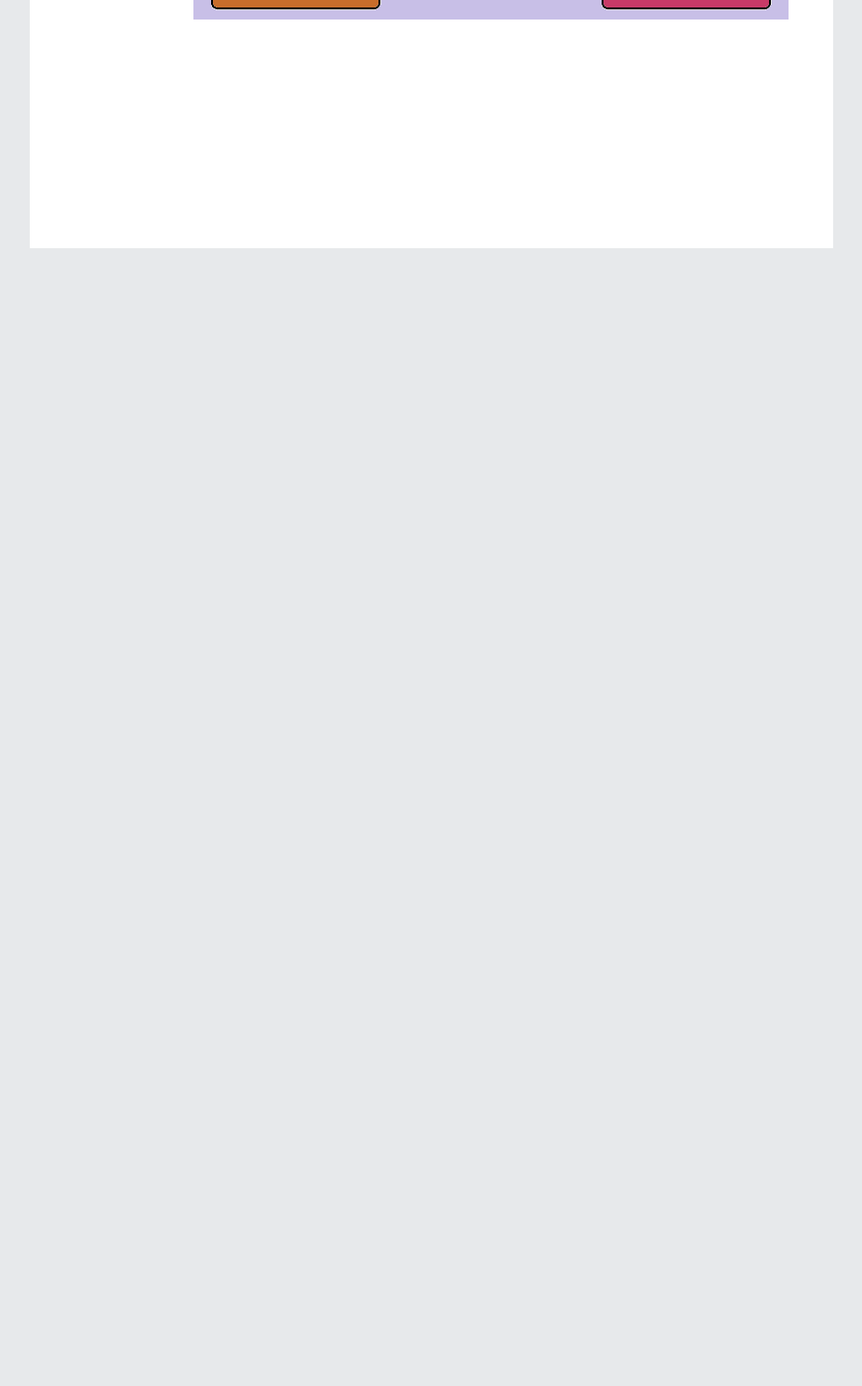
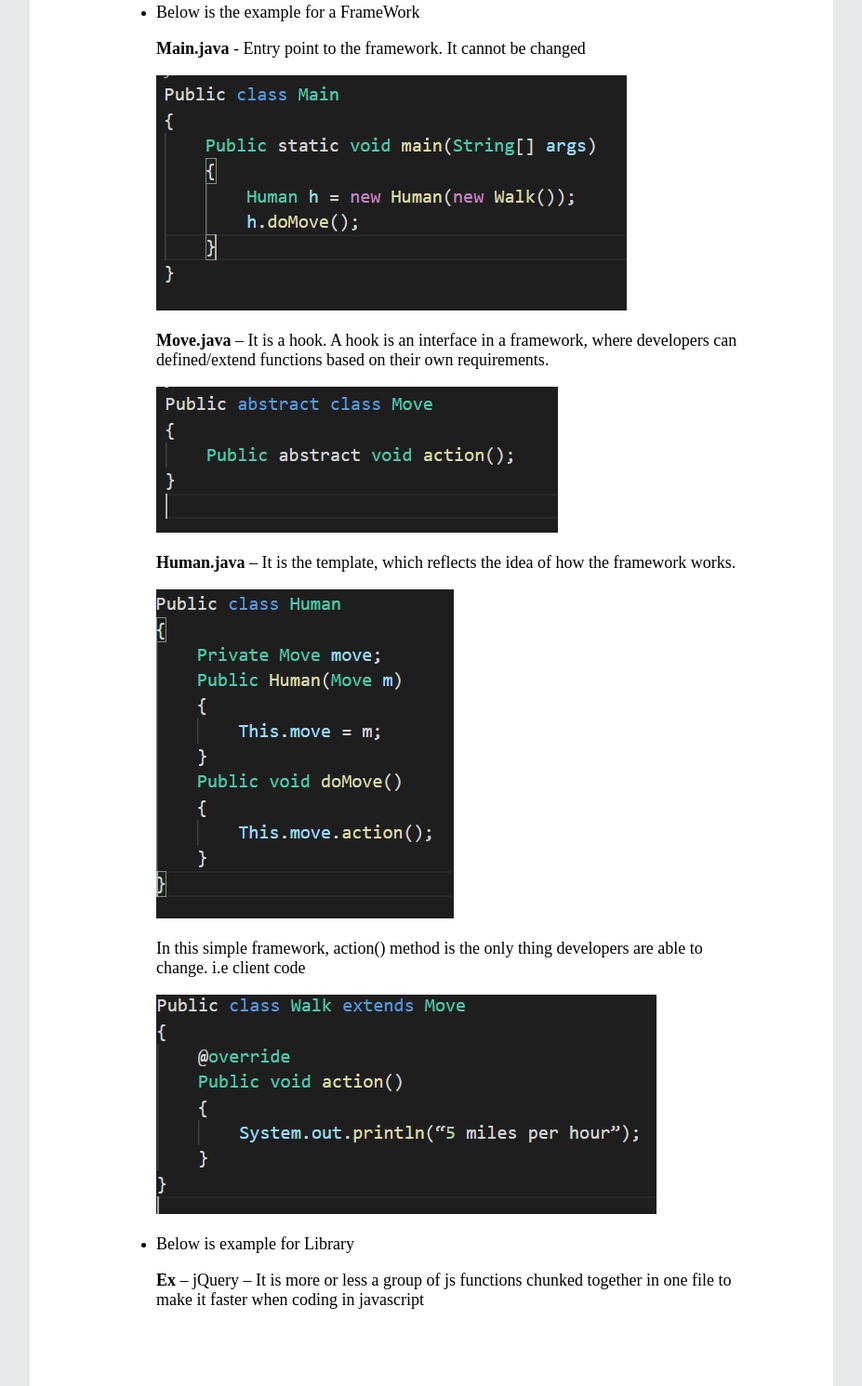
Before and after one commit to SRUJANA-PENUGONDA13/Technical-Blog-1, a plain HTML site: page index.html in a window 1280 px wide. Shown: the part 917-2408 px from the top of the page at 93% size, without its empty margins (176-1103 px from the left). Before the commit the page ends 1184 px from the top, so only its background shows below. Drawn offline with Linux system fonts and the light colour scheme.

Commit message:
Refactor - Updated Content

```diff
--- a/css/style.css
+++ b/css/style.css
@@ -1,60 +1,50 @@
-body
-{
-    background-color: #E7E9EB;
-    height: 130vh;
+body {
+  background-color: #e7e9eb;
   margin: 0;
 }
-.main-container
-{
+.main-container {
   max-width: 800px;
   margin: auto;
-    background-color:white;
-    height: 140vh;
+  background-color: white;
   padding: 2rem;
 }
-header
-{
+header {
   text-align: center;
 }
-article
-{
+article {
   padding: 0rem 4rem 2rem 4rem;
 }
-h1
-{
+h1 {
   margin: 0px;
 }
-p
-{
-    font-size: 19px;
+p {
+  font-size: 18px;
 }
-ul
-{
+ul {
   list-style-type: disc;
 }
-img{
+img {
   margin-left: 5rem;
 }
-
-@media only screen and (min-width:200px ) and (max-width: 800px) {
-    body
-    {
+.code {
+  margin-left: 0rem;
+}
+@media only screen and (min-width: 200px) and (max-width: 800px) {
+  body {
     height: 100% !important;
   }
-    .main-container
-    {
+  .main-container {
     max-width: 100% !important;
     margin: auto !important;
-        background-color:white;
+    background-color: white;
     padding: 15px !important;
     height: 100% !important;
   }
-    img{
+  img {
     max-width: 80vw;
     margin-left: 20px !important;
   }
-    article
-    {
+  article {
     padding: 5px !important;
   }
 }
--- a/index.html
+++ b/index.html
@@ -4,6 +4,8 @@
     <meta charset="UTF-8">
     <meta name="viewport" content="width=device-width, height=device-height, initial-scale=1.0">
     <link rel = "stylesheet" href="./css/style.css"/>
+    <link rel="stylesheet"
+  href="https://fonts.googleapis.com/css?family=Tangerine"/>
     <title>Technical Blog</title>
 </head>
 <body>
@@ -35,6 +37,21 @@
                 </li>
             </ul>
             <img src="./images/flow-diagram.png"></img></center>
+            <ul>
+               <li><p>Below is the example for a FrameWork</p>
+               <p><b>Main.java</b> - Entry point to the framework. It cannot be changed<br></p>
+               <img src="./images/main.png" class="code"></img><br>
+               <p><b>Move.java </b>– It is a hook. A hook is an interface in a framework, where developers can defined/extend functions based on their own requirements.</p>
+               <img src="./images/move.png" class="code"></img><br>
+               <p><b>Human.java</b> – It is the template, which reflects the idea of how the framework works.</p>
+               <img src="./images/human.png" class="code"></img><br>
+               <p>In this simple framework, action() method is the only thing developers are able to change. i.e client code</p>
+               <img src="./images/walk.png" class="code"></img><br>
+            </li>
+            <li><p>Below is example for Library</p>
+            <p><b>Ex</b> – jQuery – It is more or less a group of js functions chunked together in one file to make it faster when coding in javascript</p>
+        </li>
+            </ul>
         </article>
     </div>
 
```
Also changed, not shown: images/flow-diagram.jpg (added), images/human.PNG (added), images/main.PNG (added), images/move.PNG (added), images/walk.PNG (added). Lines whose indentation alone changed are shown as unchanged.
